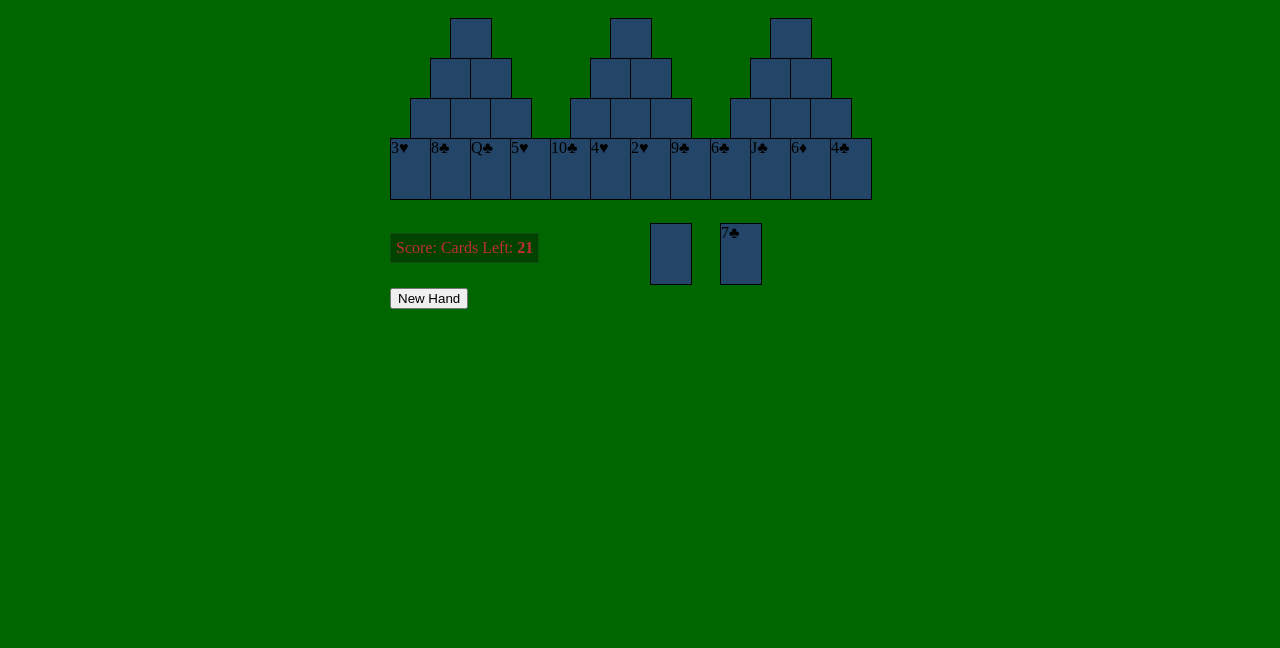
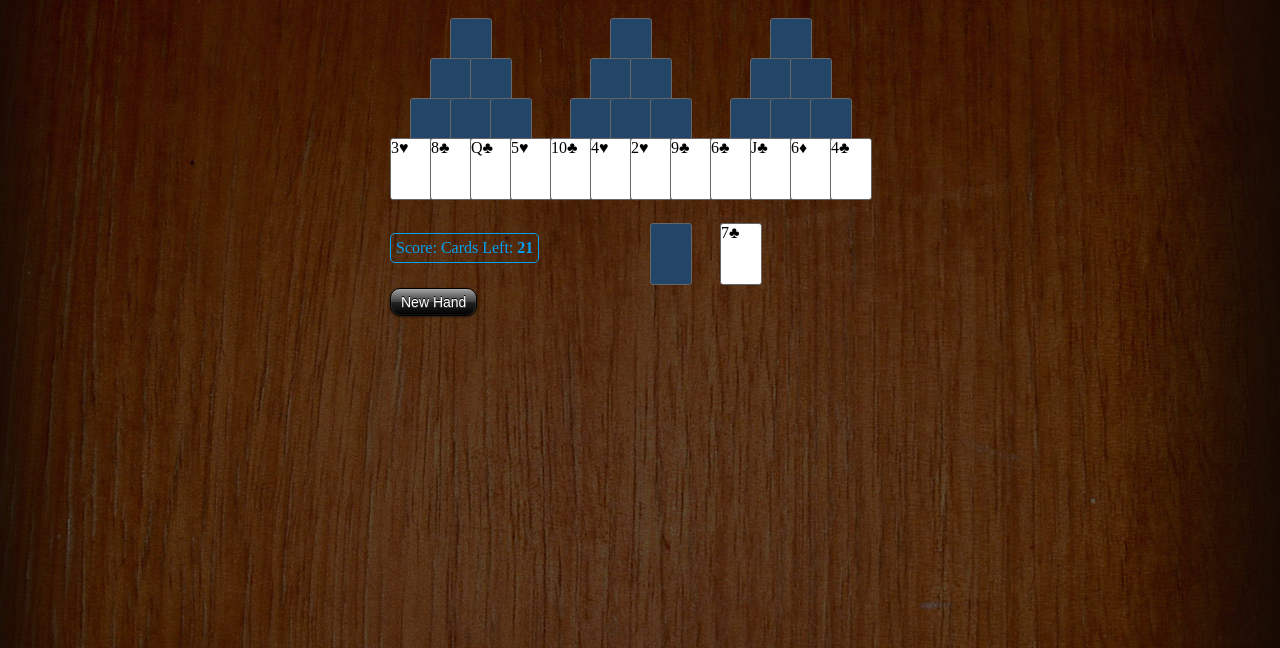
Before and after one commit to var-foo/tripeaks, a PHP site: page /tripeaks.html in a window 1280 px wide. Shown: the top 648 px of the page. Run offline with PHP 8.4, Linux system fonts and the light colour scheme; some libraries are stand-ins or nearby versions.

Commit message:
working version

```diff
--- a/style.css
+++ b/style.css
@@ -1,5 +1,5 @@
 body{
-	background-color:#006600;
+	background:url(images/body.jpg) no-repeat center 0 #120902;
 }
 
 #wrapper{
@@ -11,11 +11,17 @@ body{
 }
 
 .card, .handCard, #hole{
-	background-color:#234567;
 	width:40px;
 	height:60px;
 	position:absolute;
-	border:1px solid #000;
+	border:1px solid #666;
+	border-radius:3px;
+	background-color:#fff;
+}
+
+.back, #hole.back{
+
+	background-color:#234567;
 }
 
 .card:hover, .handCard:hover, #hole:hover{
@@ -36,9 +42,10 @@ body{
 	position:absolute;
 	top:225px;
 	left:100px;
-	color:#bf3030;
-	border:1px solid #134d13;
-	background-color:#004200;
+	color:#04A1F2;
+	border:1px solid #04A1F2;
+	-moz-border-radius:5px;
+	border-radius:5px;
 	padding:5px;
 }
 
@@ -51,6 +58,36 @@ body{
 	top:280px;
 	left:100px;
 	cursor:pointer;
+	font-family: Arial, Helvetica, sans-serif;
+	font-size: 14px;
+	color: #ffffff;
+	padding: 5px 10px;
+	background: -moz-linear-gradient(
+		top,
+		#a3a3a3 0%,
+		#3b3b3b 50%,
+		#242424 50%,
+		#000000);
+	background: -webkit-gradient(
+		linear, left top, left bottom,
+		from(#a3a3a3),
+		color-stop(0.50, #3b3b3b),
+		color-stop(0.50, #242424),
+		to(#000000));
+	border-radius: 10px;
+	-moz-border-radius: 10px;
+	-webkit-border-radius: 10px;
+	border: 1px solid #000000;
+	-moz-box-shadow:
+		0px 1px 3px rgba(000,000,000,0.5),
+		inset 0px 0px 1px rgba(255,255,255,0.6);
+	-webkit-box-shadow:
+		0px 1px 3px rgba(000,000,000,0.5),
+		inset 0px 0px 1px rgba(255,255,255,0.6);
+	text-shadow:
+		0px -1px 0px rgba(000,000,000,1),
+		0px 1px 0px rgba(255,255,255,0.2);
+
 }
 
 #hole{
--- a/tripeaks.html
+++ b/tripeaks.html
@@ -7,7 +7,7 @@
 	<body>
 		<div id="wrapper">
 			<div id="field"></div>
-			<div id="hole"></div>
+			<div id="hole" class="back"></div>
 			<div id="card"></div>
 			<div id="hand"></div>
 			<div id="stats">Score: <span class="statVal" id="score">0</span> Cards Left: <span class="statVal" id="cardsLeft">0</span></div>
--- a/tripeaks.js
+++ b/tripeaks.js
@@ -110,14 +110,14 @@ var Score = function(){
 	this.incrementer = 1;
 
 	this.addToScore = function(){
-		var newValue = this.value + this.incrementer;
-		this.value = parseInt(newValue);
+		var newValue = parseInt(this.value, 10) + parseInt(this.incrementer, 10);
+		this.value = parseInt(newValue, 10);
 		this.incrementer ++;
 	};
 	this.removeFromScore = function(){
 		console.log("removing from score");
-		var newValue = this.value - 3;
-		this.value = parseInt(newValue);
+		var newValue = parseInt(this.value, 10) - 3;
+		this.value = parseInt(newValue, 10);
 		this.incrementer = 1;
 	};
 
@@ -126,8 +126,8 @@ var Score = function(){
 	};
 
 	this.setFromCookie = function(){
-		var newValue = readCookie("score");
-		this.value = parseInt(newValue);
+		var newValue = parseInt(readCookie("score"), 10);
+		this.value = parseInt(newValue, 10);
 	};
 };
 
```
Also changed, not shown: images/body.jpg (added).
